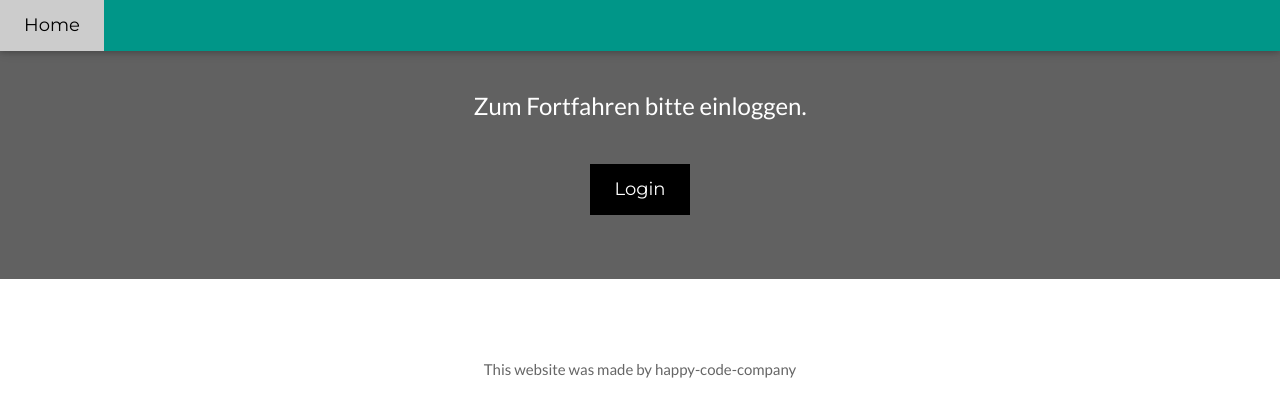
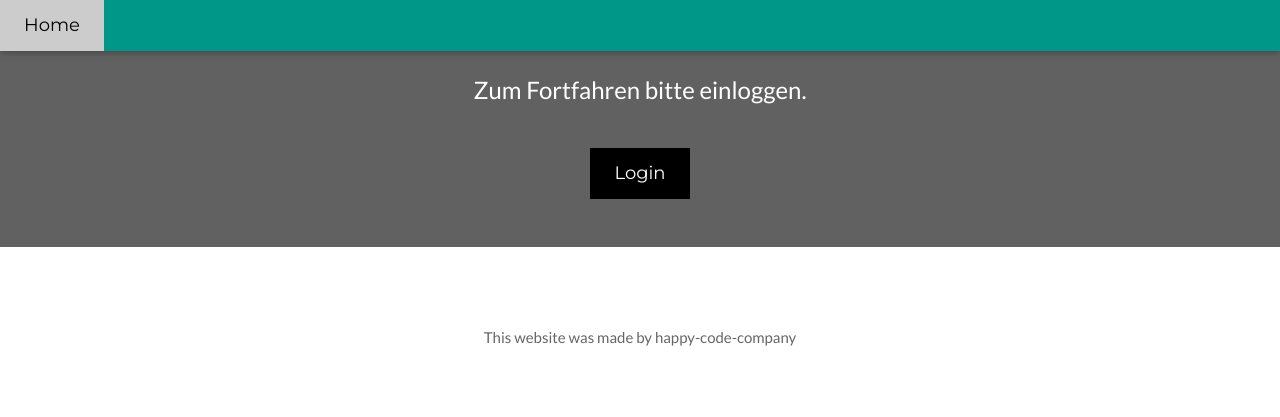
Before and after one commit to TomBenRu/hcc_plan_api, a FastAPI app: page / in a window 1280 px wide. Shown: the top 417 px of the page. Run offline with FastAPI, Linux system fonts and the light colour scheme; parts of the project's set-up code (start-up, migrations or seed data) failed here and were passed over.

Commit message:
still work in progress

```diff
--- a/templates/index_base.html
+++ b/templates/index_base.html
@@ -167,9 +167,9 @@
 {% endblock %}
 
 <!-- Header -->
-<header class="w3-container w3-dark-grey w3-center w3-padding-64">
+<header class="w3-container w3-dark-grey w3-center w3-padding-48">
   {% block cont_header %}
-  <h1 class="w3-margin w3-xxxlarge">{{ name_project }}</h1>
+  <h1 class="w3-margin w3-xxlarge">{{ name_project }}</h1>
   {% if InvalidCredentials == True %}
       <p class="w3-xxlarge">Loggin fehlgeschlagen.</p>
   {% endif %}
```
